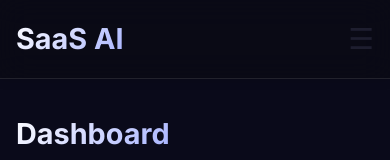
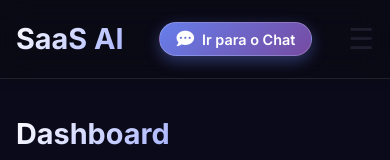
Before and after one commit to Trutabk/projeto-saas, a website: page frontend/dashboard.html in a window 390 px wide. Shown: the top 160 px of the page. Drawn offline with Linux system fonts and the light colour scheme; no server answers; sample sign-in values are in the browser's storage.

Commit message:
Ajusta botão Ir para Chat para mobile

```diff
--- a/frontend/css/dashboard.css
+++ b/frontend/css/dashboard.css
@@ -501,6 +501,12 @@ tr:last-child td {
 /* Oculta em telas pequenas (opcional – mantenha ou remova conforme preferir) */
 @media (max-width: 768px) {
     .nav-center {
-        display: none;
+        position: static; /* tira o posicionamento absoluto */
+        transform: none;
+        margin: 0 1rem; /* dá um espaçamento */
+    }
+    .btn-chat-nav {
+        padding: 0.3rem 1rem;
+        font-size: 0.9rem;
     }
 }
```
